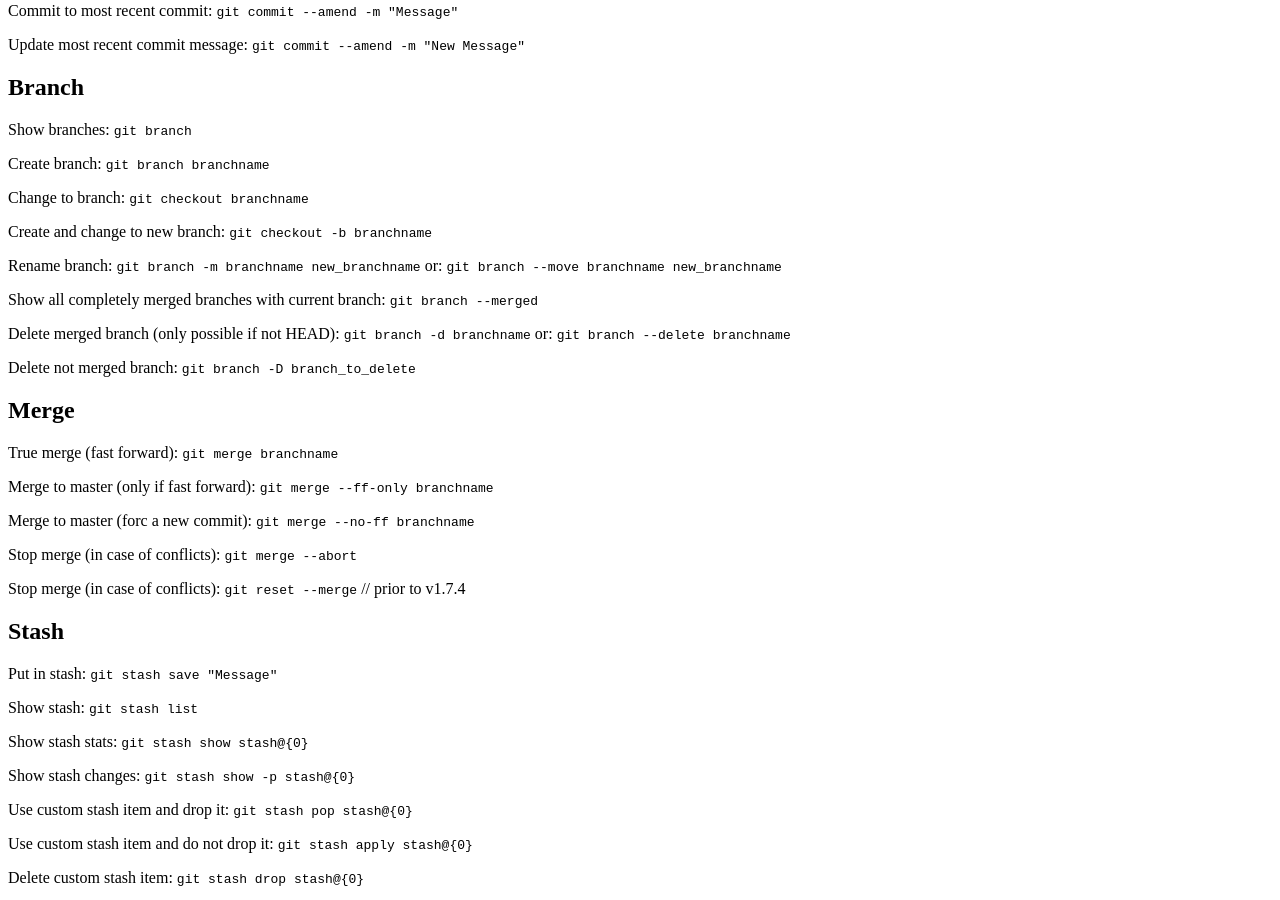
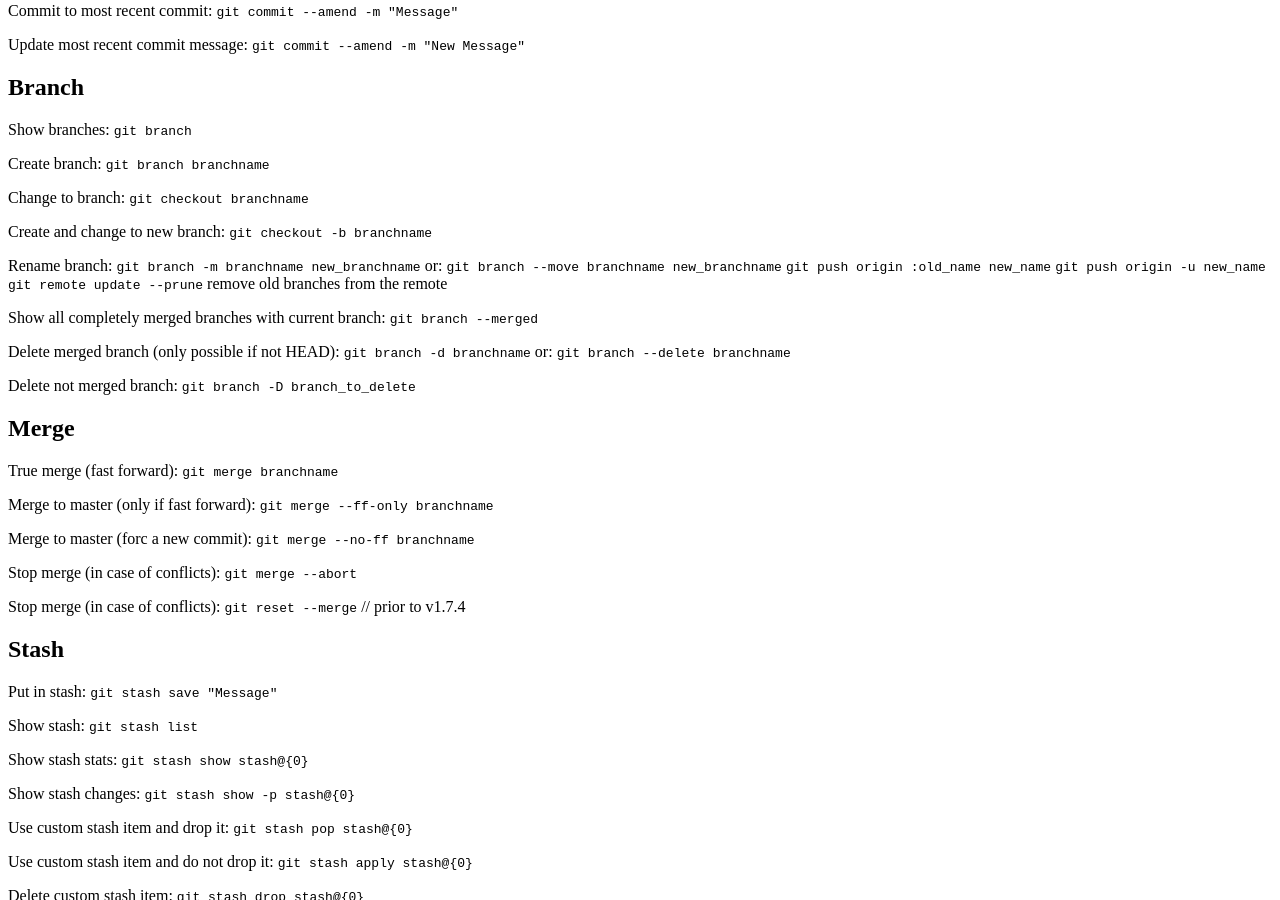
Before and after one commit to skulumani/skulumani.github.io, a Jekyll site: the page built from _posts/2016-10-16-git_cheatsheet.md, in a window 1280 px wide and 900 px high, scrolled down 2019 px. Built offline with Jekyll 4.4.1, drawn with Linux system fonts in a browser that asks for light colours.

Commit message:
Add rename branch tips
Closes #18

```diff
--- a/_posts/2016-10-16-git_cheatsheet.md
+++ b/_posts/2016-10-16-git_cheatsheet.md
@@ -162,6 +162,9 @@ Create and change to new branch:
 Rename branch:
 `git branch -m branchname new_branchname` or:
 `git branch --move branchname new_branchname`
+`git push origin :old_name new_name`
+`git push origin -u new_name`
+`git remote update --prune` remove old branches from the remote
 
 Show all completely merged branches with current branch:
 `git branch --merged`
```
